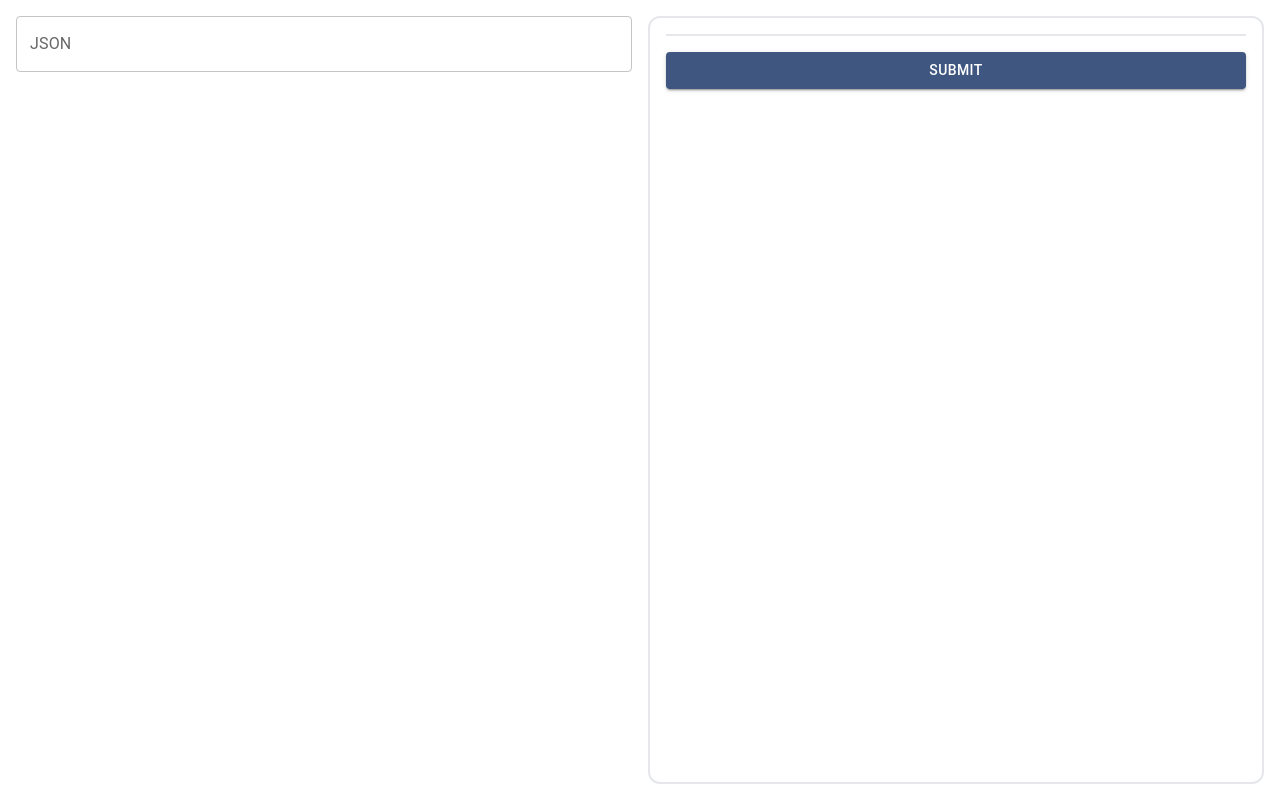
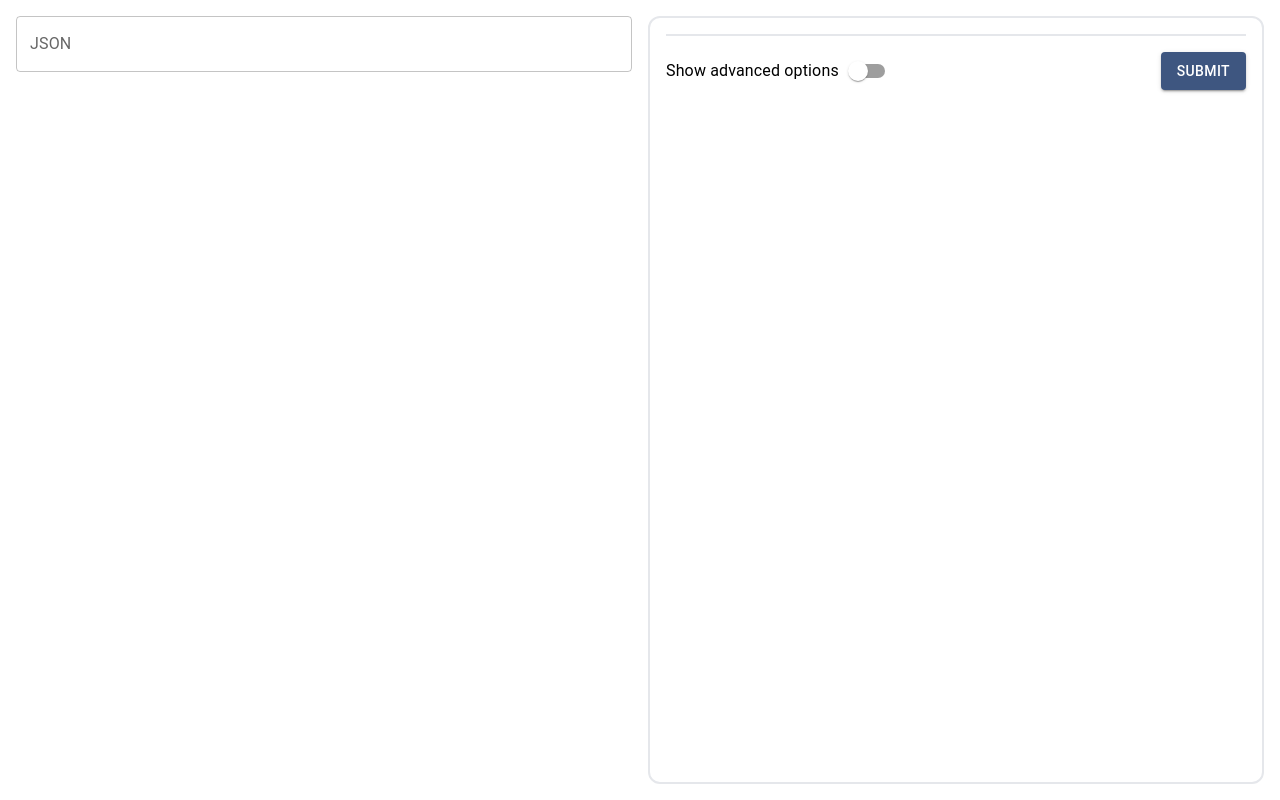
Before and after one commit to satyamrs00/Frontend-Assignment, a React (Create React App) app: page / in a window 1280 px wide. Built offline with nearby package versions, Linux system fonts and the light colour scheme.

Commit message:
added advanced options control

```diff
--- a/src/components/RenderForm.js
+++ b/src/components/RenderForm.js
@@ -1,14 +1,15 @@
-import InfoIcon from "../helpers/InfoIcon"
-import { TextField, Button, Chip } from '@mui/material';
+import { TextField, Button, Chip, FormControlLabel, Switch } from "@mui/material";
 import { useFormik } from 'formik';
 import FormInput from "./FormInput";
 import FormLabel from "../helpers/FormLabel";
-import { useEffect } from "react";
+import { useEffect, useState } from "react";
 import FormRadio from "./FormRadio";
 import FormSelect from "./FormSelect";
 import FormSwitch from "./FormSwitch";
 
 const RenderForm = ({ formObject }) => {
+
+    const [advanced, setAdvanced] = useState([]);
 
     const validate = values => {
         const errors = {};
@@ -80,6 +81,8 @@ const RenderForm = ({ formObject }) => {
             {formObject && formObject?.sort((a, b) => a?.sort - b?.sort)?.map((item, index) => (
 
                 item?.uiType === 'Input' ? (
+                    !item?.disable && (
+                        (item?.validate?.required || advanced?.includes('all')) && (
                             <div key={index} className=" border-2 p-4 rounded-lg ">
                                 <FormInput
                                     item={item}
@@ -92,8 +95,11 @@ const RenderForm = ({ formObject }) => {
                                     onBlur={() => form.setFieldTouched(item?.jsonKey, true)}
                                 />
                             </div>
-
+                        )
+                    )
                 ) : item.uiType === 'Select' ? (
+                    !item?.disable && (
+                        (item?.validate?.required || advanced?.includes('all')) && (
                             <div key={index} className="border-2 p-4 rounded-lg ">
                                 <FormSelect
                                     item={item}
@@ -106,14 +112,20 @@ const RenderForm = ({ formObject }) => {
                                     options={item?.validate?.options}
                                 />
                             </div>
+                        )
+                    )
 
                 ) : item?.uiType === 'Group' ? (
+                    !item?.disable && (
+                        (item?.validate?.required || advanced?.includes('all')) && (
                             <div key={index} className="flex flex-col border-2 p-4 rounded-lg gap-4">
                                 <FormLabel item={item} />
                                 <div className="bg-[#e5e7eb] h-[2px] w-full"></div>
                                 {item?.subParameters?.sort((a, b) => a?.sort - b?.sort)?.map((subItem, subIndex) => (
 
                                     subItem?.uiType === 'Radio' ? (
+                                        !subItem?.disable && (
+                                            (subItem?.validate?.required || advanced?.includes('all') || advanced?.includes(item?.jsonKey)) && (
                                                 <FormRadio
                                                     key={subIndex}
                                                     options={subItem?.validate?.options}
@@ -124,8 +136,12 @@ const RenderForm = ({ formObject }) => {
                                                     onBlur={() => form.setFieldTouched(item?.jsonKey, { ...form.touched[item?.jsonKey], [subItem?.jsonKey]: true })}
                                                     errorText={form.errors[item?.jsonKey]?.[subItem?.jsonKey]}
                                                 />
+                                            )
+                                        )
 
                                     ) : subItem?.uiType === 'Select' ? (
+                                        !subItem?.disable && (
+                                            (subItem?.validate?.required || advanced?.includes('all') || advanced?.includes(item?.jsonKey)) && (
                                                 <FormSelect
                                                     key={subIndex}
                                                     item={subItem}
@@ -137,8 +153,12 @@ const RenderForm = ({ formObject }) => {
                                                     options={subItem?.validate?.options}
                                                     placeholder={subItem?.placeholder}
                                                 />
+                                            )
+                                        )
 
                                     ) : subItem?.uiType === 'Switch' ? (
+                                        !subItem?.disable && (
+                                            (subItem?.validate?.required || advanced?.includes('all') || advanced?.includes(item?.jsonKey)) && (
                                                 <FormSwitch
                                                     key={subIndex}
                                                     item={subItem}
@@ -148,13 +168,13 @@ const RenderForm = ({ formObject }) => {
                                                     error={form.touched[item?.jsonKey]?.[subItem?.jsonKey] && form.errors[item?.jsonKey]?.[subItem?.jsonKey] }
                                                     errorText={form.errors[item?.jsonKey]?.[subItem?.jsonKey]}
                                                 />
+                                            )
+                                        )
 
                                     ) : subItem?.uiType === 'Ignore' ? (
                                         subItem?.conditions?.reduce((acc, condition) => {
                                             if (condition?.op === "==") {
-                                        console.log(form.values[condition?.jsonKey.split('.')[0]]?.[condition?.jsonKey.split('.')[1]], condition?.value)
                                                 if (form.values[condition?.jsonKey.split('.')[0]]?.[condition?.jsonKey.split('.')[1]] === condition?.value) {
-                                            console.log('here')
                                                     return acc && true;
                                                 } return false
                                             } return false
@@ -162,6 +182,8 @@ const RenderForm = ({ formObject }) => {
                                             <div key={subIndex} className="flex flex-col gap-4">
                                                 {subItem?.subParameters?.sort((a, b) => a?.sort - b?.sort)?.map((subSubItem, subSubIndex) => (
                                                     subSubItem?.uiType === 'Select' ? (
+                                                        !subSubItem?.disable && (
+                                                            (subSubItem?.validate?.required || advanced?.includes('all') || advanced?.includes(item?.jsonKey)) && (
                                                                 <FormSelect
                                                                     item={subSubItem}
                                                                     value={form.values[item?.jsonKey]?.[subItem?.jsonKey]?.[subSubItem?.jsonKey] || ""}
@@ -172,7 +194,11 @@ const RenderForm = ({ formObject }) => {
                                                                     options={subSubItem?.validate?.options}
                                                                     placeholder={subSubItem?.placeholder}
                                                                 />
+                                                            )
+                                                        )
                                                     ) : subSubItem?.uiType === 'Input' ? (
+                                                        !subSubItem?.disable && (
+                                                            (subSubItem?.validate?.required || advanced?.includes('all') || advanced?.includes(item?.jsonKey)) && (
                                                                 <FormInput
                                                                     item={subSubItem}
                                                                     value={form.values[item?.jsonKey]?.[subItem?.jsonKey]?.[subSubItem?.jsonKey]}
@@ -182,7 +208,11 @@ const RenderForm = ({ formObject }) => {
                                                                     errorText={form.touched[item?.jsonKey]?.[subItem?.jsonKey]?.[subSubItem?.jsonKey] && form.errors[item?.jsonKey]?.[subItem?.jsonKey]?.[subSubItem?.jsonKey]}
                                                                     placeholder={subSubItem?.placeholder}
                                                                 />
+                                                            )
+                                                        )
                                                     ) : subSubItem?.uiType === 'Switch' && (
+                                                        !subSubItem?.disable && (
+                                                            (subSubItem?.validate?.required || advanced?.includes('all') || advanced?.includes(item?.jsonKey)) && (
                                                                 <FormSwitch
                                                                     item={subSubItem}
                                                                     value={form.values[item?.jsonKey]?.[subItem?.jsonKey]?.[subSubItem?.jsonKey]}
@@ -192,16 +222,66 @@ const RenderForm = ({ formObject }) => {
                                                                     errorText={form.touched[item?.jsonKey]?.[subItem?.jsonKey]?.[subSubItem?.jsonKey] && form.errors[item?.jsonKey]?.[subItem?.jsonKey]?.[subSubItem?.jsonKey]}
                                                                 />
                                                             )
+                                                        )
+                                                    )
                                                 ))}
                                             </div>
                                         )
                                     ) : ''
                                 ))}
+                                {item?.subParameters?.reduce((acc, subItem) => {
+                                    if (subItem?.uiType === 'Ignore') {
+                                        return acc && subItem?.subParameters?.reduce((acc, subSubItem) => {
+                                            if (!subSubItem?.validate?.required) {
+                                                return true
+                                            } return acc
+                                        }, true)
+                                    } else {
+                                        if (!subItem?.validate?.required) {
+                                            return true
+                                        } return acc
+                                    }
+                                }, false) && (
+                                    <FormControlLabel
+                                        control={<Switch
+                                            checked={advanced?.includes(item?.jsonKey)}
+                                            onChange={(e) => {
+                                                if (e.target.checked) {
+                                                    setAdvanced([...advanced, item?.jsonKey])
+                                                } else {
+                                                    setAdvanced(advanced?.filter((adv) => adv !== item?.jsonKey))
+                                                }
+                                            }}
+                                        />}
+                                        sx={{ marginRight: 'auto', marginLeft: 0 }}
+                                        label="Show advanced options"
+                                        labelPlacement="start"
+                                    />
+                                )}
                             </div>
-                ) : item?.uiType === 'Ignore' && (
-                    ''
+                        )
+                    )
+
+                ) : (
+                    null
                 )
             ))}
+            <div className="flex gap-4 justify-end">
+                <FormControlLabel
+                    control={<Switch
+                        checked={advanced?.includes('all')}
+                        onChange={(e) => {
+                            if (e.target.checked) {
+                                setAdvanced([...advanced, 'all'])
+                            } else {
+                                setAdvanced(advanced?.filter((adv) => adv !== 'all'))
+                            }
+                        }}
+                    />}
+                    sx={{ marginRight: 'auto', marginLeft: 0 }}
+                    label="Show advanced options"
+                    labelPlacement="start"
+                />
                 <Button
                     variant="contained"
                     color="primary"
@@ -209,6 +289,7 @@ const RenderForm = ({ formObject }) => {
                 >
                     Submit
                 </Button>
+            </div>
         </form>
     )
 }
```
Lines whose indentation alone changed are shown as unchanged.
